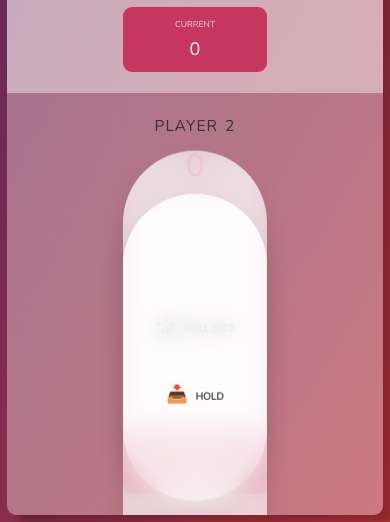
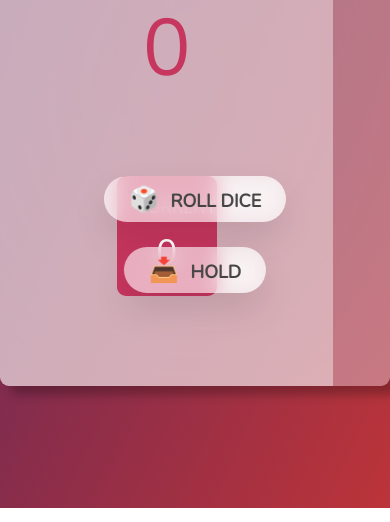
Before and after one commit to JohnTountas/2Players-DiceGame, a plain HTML site: page index.html in a window 390 px wide. Shown: the part 336-858 px from the top of the page. Drawn offline with nearby package versions, Linux system fonts and the light colour scheme.

Commit message:
Update style.css

```diff
--- a/style.css
+++ b/style.css
@@ -1,4 +1,4 @@
-/* @import url('https://fonts.googleapis.com/css2?family=Nunito&display=swap');
+@import url('https://fonts.googleapis.com/css2?family=Nunito&display=swap');
 
 * {
   margin: 0;
@@ -20,10 +20,10 @@ body {
   display: flex;
   align-items: center;
   justify-content: center;
-} */
+}
 
 /* LAYOUT */
-/* main {
+main {
   position: relative;
   width: 100rem;
   height: 60rem;
@@ -46,7 +46,7 @@ body {
 }
 
 /* ELEMENTS */
-/* .name {
+.name {
   position: relative;
   font-size: 4rem;
   text-transform: uppercase;
@@ -97,10 +97,10 @@ body {
 
 .current-score {
   font-size: 3.5rem;
-} */
+}
 
 /* ABSOLUTE POSITIONED ELEMENTS */
-/* .btn {
+.btn {
   position: absolute;
   left: 50%;
   transform: translateX(-50%);
@@ -189,9 +189,9 @@ body {
 
 .hidden {
   display: none;
-} */
+}
 
-/* .WINNER {
+.WINNER {
   position: absolute;
   height: 60%;
   font-size: 43px;
@@ -208,375 +208,3 @@ body {
   font-family: 'Nunito', sans-serif;
   letter-spacing: 1px;
 }
-   */
-
-@import url('https://fonts.googleapis.com/css2?family=Nunito&display=swap');
-
-* {
-  margin: 0;
-  padding: 0;
-  box-sizing: inherit;
-}
-
-html {
-  font-size: 62.5%;
-  box-sizing: border-box;
-}
-
-body {
-  font-family: 'Nunito', sans-serif;
-  font-weight: 400;
-  min-height: 100vh;
-  color: #333;
-  background-image: linear-gradient(to top left, #bc3439, #55265e);
-  display: flex;
-  align-items: center;
-  justify-content: center;
-  padding: 2rem;
-}
-
-/* LAYOUT */
-main {
-  position: relative;
-  width: 100%;
-  max-width: 100rem;
-  height: 60rem;
-  max-height: 90vh;
-  background-color: rgba(255, 255, 255, 0.35);
-  backdrop-filter: blur(200px);
-  filter: blur();
-  box-shadow: 10px 9px 10px rgba(0, 0, 0, 0.25);
-  border-radius: 9px;
-  overflow: hidden;
-  display: flex;
-}
-
-.player {
-  flex: 50%;
-  padding: 9rem 4rem;
-  display: flex;
-  flex-direction: column;
-  align-items: center;
-  transition: all 0.75s;
-}
-
-/* ELEMENTS */
-.name {
-  position: relative;
-  font-size: clamp(2rem, 4vw, 4rem);
-  text-transform: uppercase;
-  letter-spacing: 1px;
-  word-spacing: 2px;
-  font-weight: 300;
-  margin-bottom: 1rem;
-  text-align: center;
-}
-
-.score {
-  font-size: clamp(4rem, 8vw, 8rem);
-  font-weight: 300;
-  color: #c7365f;
-  margin-bottom: auto;
-}
-
-.player--active {
-  background-color: rgba(255, 255, 255, 0.4);
-}
-.player--active .name {
-  font-weight: 700;
-}
-.player--active .score {
-  font-weight: 400;
-}
-
-.player--active .current {
-  opacity: 1;
-}
-
-.current {
-  background-color: #c7365f;
-  opacity: 0.6;
-  border-radius: 9px;
-  color: #fff;
-  width: 65%;
-  max-width: 20rem;
-  padding: 2rem;
-  text-align: center;
-  transition: all 0.75s;
-}
-
-.current-label {
-  text-transform: uppercase;
-  margin-bottom: 1rem;
-  font-size: clamp(1.2rem, 1.5vw, 1.7rem);
-  color: #ddd;
-}
-
-.current-score {
-  font-size: clamp(2.5rem, 3vw, 3.5rem);
-}
-
-/* ABSOLUTE POSITIONED ELEMENTS */
-.btn {
-  position: absolute;
-  left: 50%;
-  transform: translateX(-50%);
-  color: #444;
-  background: none;
-  border: none;
-  font-family: inherit;
-  font-size: clamp(1.4rem, 1.6vw, 1.8rem);
-  text-transform: uppercase;
-  cursor: pointer;
-  font-weight: 400;
-  transition: all 0.2s;
-
-  background-color: white;
-  background-color: rgba(255, 255, 255, 0.6);
-  backdrop-filter: blur(10px);
-
-  padding: 0.7rem 2.5rem;
-  border-radius: 50rem;
-  box-shadow: 0 1.75rem 3.5rem rgba(0, 0, 0, 0.1);
-  white-space: nowrap;
-}
-
-.btn::first-letter {
-  font-size: 2.4rem;
-  display: inline-block;
-  margin-right: 0.7rem;
-}
-
-.btn--new {
-  top: 4rem;
-  font-weight: bold;
-}
-.btn--roll {
-  top: 39rem;
-  font-weight: bold;
-}
-.btn--hold {
-  top: 46.1rem;
-  font-weight: bold;
-}
-
-.btn--new:hover {
-  transform: translate(-50%, 2px);
-  box-shadow: 1px 2px 3px #656363;
-  transition-duration: 0.3s;
-}
-
-.btn--roll:hover {
-  transform: translate(-50%, 2px);
-  box-shadow: 1px 2px 3px #656363;
-  transition-duration: 0.3s;
-}
-
-.btn--hold:hover {
-  transform: translate(-50%, 2px);
-  box-shadow: 1px 2px 3px #656363;
-  transition-duration: 0.3s;
-}
-
-.btn:active {
-  transform: translate(-50%, 10px);
-}
-
-.btn:focus {
-  outline: none;
-}
-
-.dice {
-  position: absolute;
-  left: 50%;
-  top: 30%;
-  transform: translateX(-50%);
-  height: 10rem;
-  max-height: 15vh;
-  box-shadow: 0 2rem 5rem rgba(0, 0, 0, 0.2);
-  border-radius: 18px;
-}
-
-.player--winner {
-  background-color: #262525;
-}
-
-.player--winner .name {
-  font-weight: 700;
-  color: #c7365f;
-}
-
-.hidden {
-  display: none;
-}
-
-.WINNER {
-  position: absolute;
-  height: 60%;
-  font-size: clamp(2rem, 4vw, 4.3rem);
-  font-family: 'Roboto Slab', 'nunito', serif;
-  color: rgb(188, 228, 29);
-}
-
-.Myfooter {
-  position: absolute;
-  font-size: clamp(1.2rem, 1.5vw, 1.7rem);
-  bottom: 2rem;
-  left: 50%;
-  transform: translateX(-50%);
-  text-shadow: 3px 3px 5px black;
-  color: rgb(231, 228, 228);
-  font-family: 'Nunito', sans-serif;
-  letter-spacing: 1px;
-  text-align: center;
-  padding: 0 1rem;
-}
-
-/* TABLET STYLES */
-@media (max-width: 768px) {
-  html {
-    font-size: 56.25%;
-  }
-
-  main {
-    height: auto;
-    min-height: 60rem;
-    max-height: none;
-  }
-
-  .player {
-    padding: 6rem 2rem;
-  }
-
-  .btn--new {
-    top: 2rem;
-  }
-
-  .btn--roll {
-    top: auto;
-    bottom: 10rem;
-  }
-
-  .btn--hold {
-    top: auto;
-    bottom: 3rem;
-  }
-
-  .dice {
-    top: 25%;
-    height: 8rem;
-  }
-}
-
-/* MOBILE STYLES */
-@media (max-width: 600px) {
-  html {
-    font-size: 50%;
-  }
-
-  body {
-    padding: 1rem;
-  }
-
-  main {
-    flex-direction: column;
-    height: auto;
-    min-height: 100vh;
-    max-height: none;
-  }
-
-  .player {
-    flex: 1;
-    padding: 4rem 2rem;
-    min-height: 35vh;
-  }
-
-  .btn {
-    width: 80%;
-    max-width: 20rem;
-  }
-
-  .btn--new {
-    top: 1rem;
-  }
-
-  .btn--roll {
-    top: 50%;
-    transform: translate(-50%, 8rem);
-  }
-
-  .btn--hold {
-    top: 50%;
-    transform: translate(-50%, 14rem);
-  }
-
-  .dice {
-    top: 50%;
-    transform: translate(-50%, -50%);
-    height: 7rem;
-    z-index: 10;
-  }
-
-  .current {
-    width: 80%;
-    padding: 1.5rem;
-  }
-
-  .Myfooter {
-    position: relative;
-    margin-top: 2rem;
-    bottom: auto;
-  }
-}
-
-/* SMALL MOBILE STYLES */
-@media (max-width: 400px) {
-  html {
-    font-size: 45%;
-  }
-
-  .player {
-    padding: 3rem 1.5rem;
-  }
-
-  .btn {
-    padding: 0.6rem 2rem;
-  }
-
-  .dice {
-    height: 6rem;
-  }
-}
-
-/* LANDSCAPE MOBILE */
-@media (max-width: 900px) and (max-height: 500px) {
-  main {
-    flex-direction: row;
-    height: auto;
-    min-height: 450px;
-  }
-
-  .player {
-    padding: 3rem 2rem;
-  }
-
-  .dice {
-    height: 6rem;
-    top: 50%;
-    transform: translate(-50%, -50%);
-  }
-
-  .btn--new {
-    top: 1rem;
-  }
-
-  .btn--roll {
-    top: auto;
-    bottom: 5rem;
-  }
-
-  .btn--hold {
-    top: auto;
-    bottom: 1rem;
-  }
-}
```
